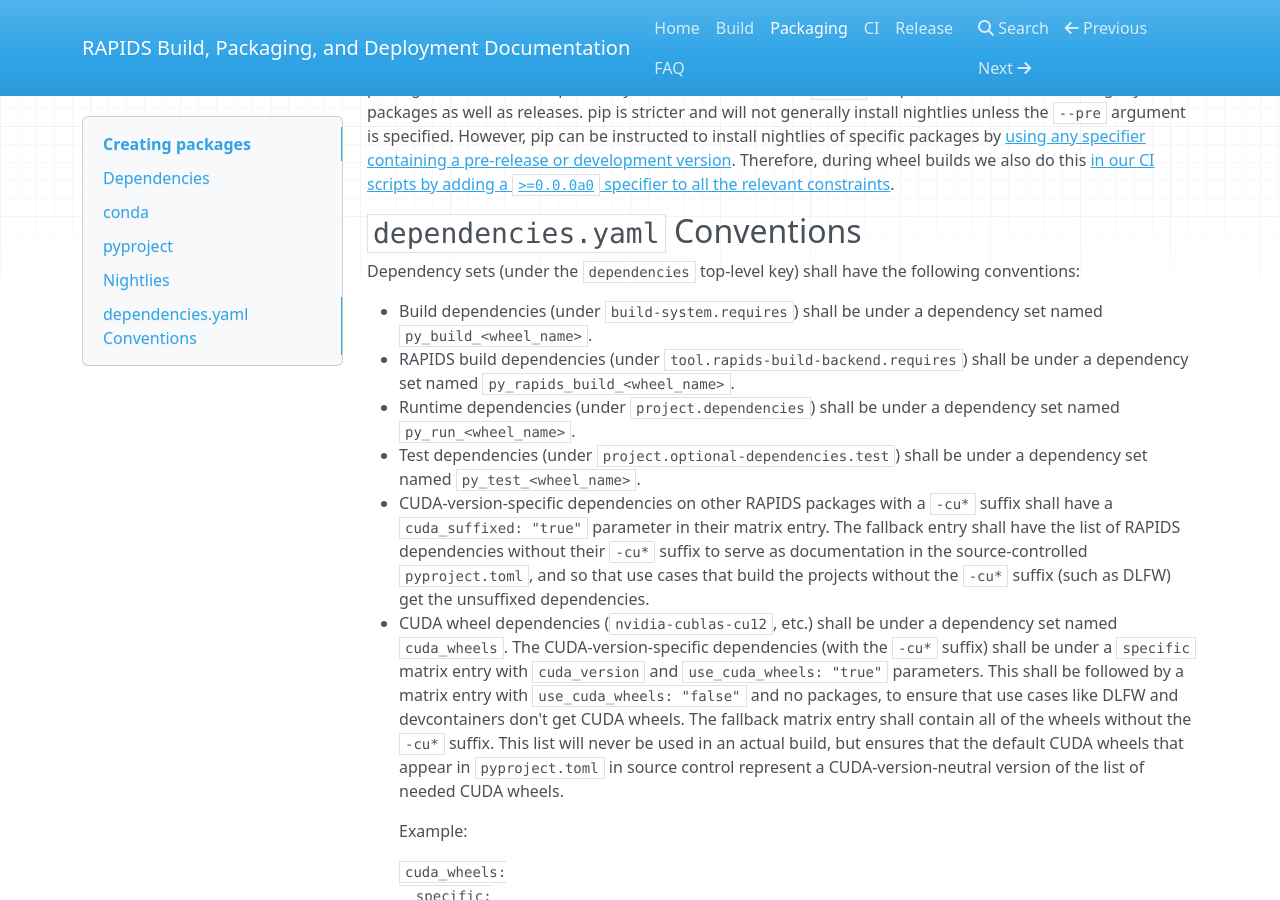
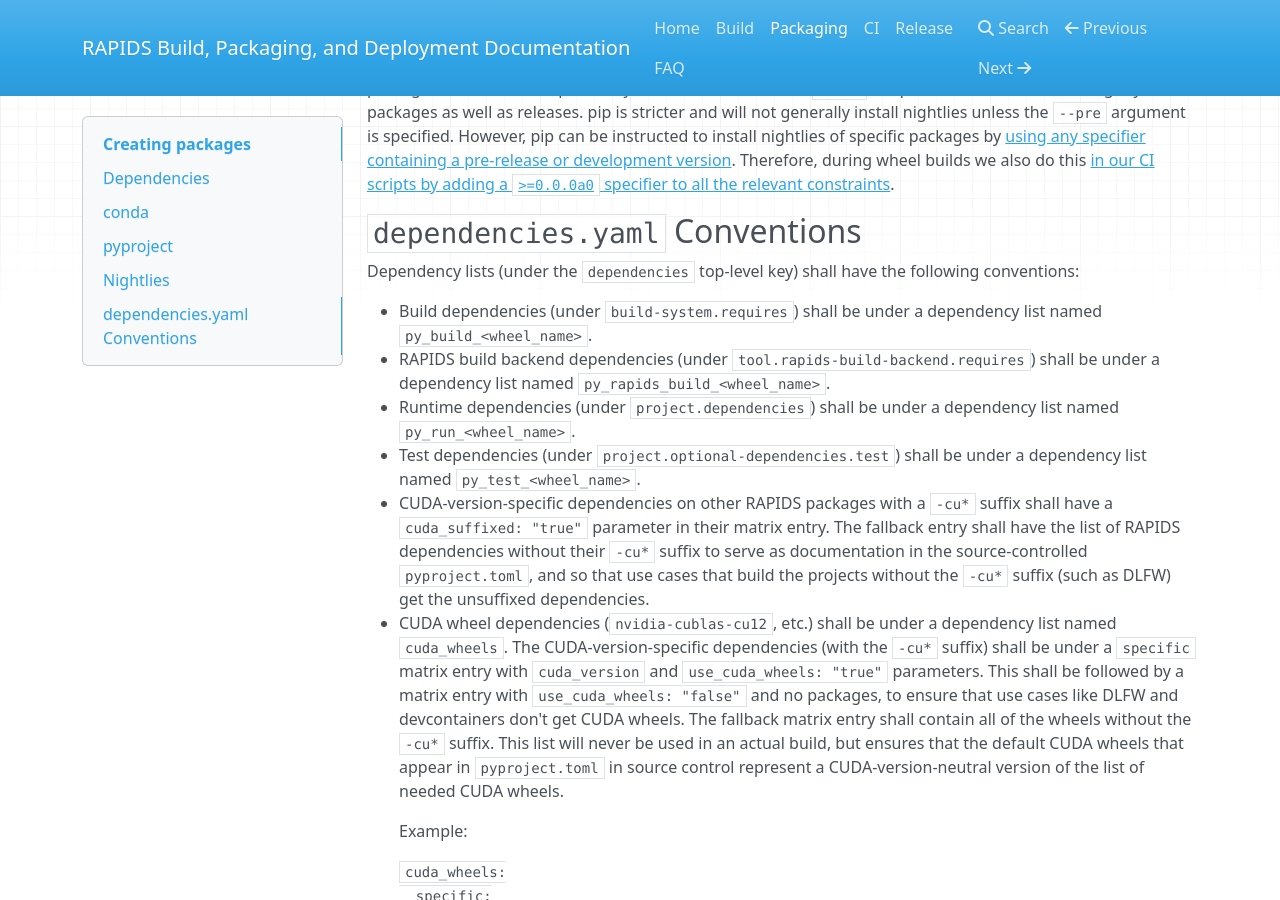
Before and after one commit to rapidsai/build-planning, an MkDocs documentation site: the page built from docs/docs/packaging.md, in a window 1280 px wide and 900 px high, scrolled down 2364 px. Built offline with MkDocs 1.6.1, drawn with Linux system fonts in a browser that asks for light colours; nearby versions of some CDN libraries.

Commit message:
Review feedback

```diff
--- a/docs/docs/packaging.md
+++ b/docs/docs/packaging.md
@@ -88,17 +88,18 @@ Therefore, during wheel builds we also do this [in our CI scripts by adding a `>
 
 ## `dependencies.yaml` Conventions
 
-Dependency sets (under the `dependencies` top-level key) shall have the
+Dependency lists (under the `dependencies` top-level key) shall have the
 following conventions:
 
 - Build dependencies (under `build-system.requires`) shall be under a
-  dependency set named `py_build_<wheel_name>`.
-- RAPIDS build dependencies (under `tool.rapids-build-backend.requires`) shall
-  be under a dependency set named `py_rapids_build_<wheel_name>`.
+  dependency list named `py_build_<wheel_name>`.
+- RAPIDS build backend dependencies (under
+  `tool.rapids-build-backend.requires`) shall be under a dependency list named
+  `py_rapids_build_<wheel_name>`.
 - Runtime dependencies (under `project.dependencies`) shall be under a
-  dependency set named `py_run_<wheel_name>`.
+  dependency list named `py_run_<wheel_name>`.
 - Test dependencies (under `project.optional-dependencies.test`) shall be under
-  a dependency set named `py_test_<wheel_name>`.
+  a dependency list named `py_test_<wheel_name>`.
 - CUDA-version-specific dependencies on other RAPIDS packages with a `-cu*`
   suffix shall have a `cuda_suffixed: "true"` parameter in their matrix entry.
   The fallback entry shall have the list of RAPIDS dependencies without their
@@ -106,7 +107,7 @@ following conventions:
   `pyproject.toml`, and so that use cases that build the projects without the
   `-cu*` suffix (such as DLFW) get the unsuffixed dependencies.
 - CUDA wheel dependencies (`nvidia-cublas-cu12`, etc.) shall be under a
-  dependency set named `cuda_wheels`. The CUDA-version-specific dependencies
+  dependency list named `cuda_wheels`. The CUDA-version-specific dependencies
   (with the `-cu*` suffix) shall be under a `specific` matrix entry with
   `cuda_version` and `use_cuda_wheels: "true"` parameters. This shall be
   followed by a matrix entry with `use_cuda_wheels: "false"` and no packages,
```
